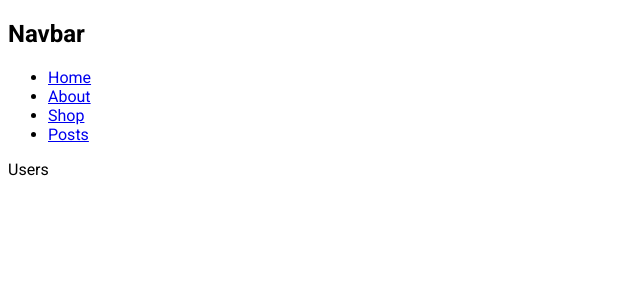
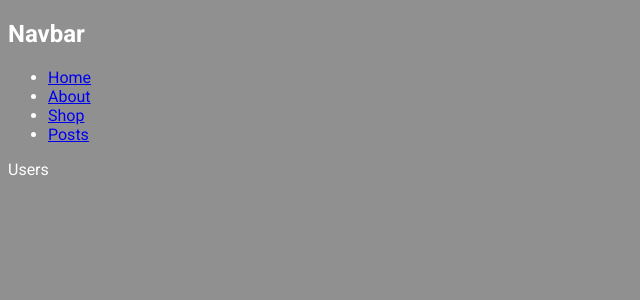
Before and after one commit to jlcarrascof/NextJs-Fundamentals, a Next.js app in the folder mynextproject/: page / in a window 1280 px wide. Shown: the top 300 px of the page, without its empty margins (0-640 px from the left). Built offline with nearby package versions, Linux system fonts and the light colour scheme.

Commit message:
Link globals.css styles with layout file

```diff
--- a/mynextproject/app/global.css
+++ b/mynextproject/app/globals.css
@@ -1,4 +1,4 @@
 body {
-    background: #202020;
+    background: #909090;
     color: #fff;
 }
--- a/mynextproject/app/layout.jsx
+++ b/mynextproject/app/layout.jsx
@@ -1,5 +1,6 @@
 import Navbar from '@/components/Navbar'
 import { Roboto } from 'next/font/google'
+import './globals.css'
 
 export const metadata = {
   title: 'Mi tienda con Next.js - HomePage',
```
